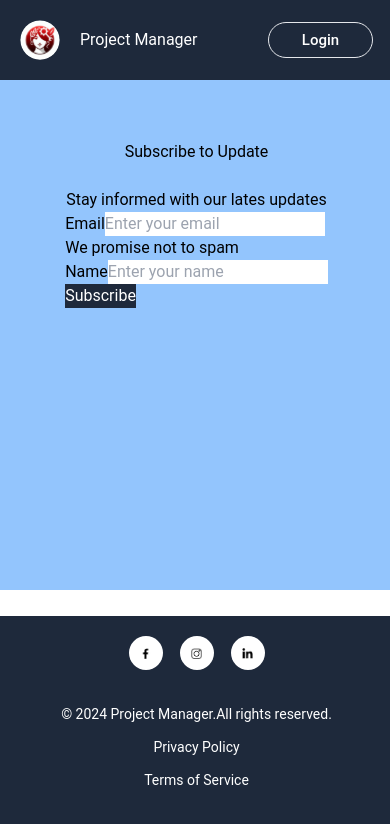
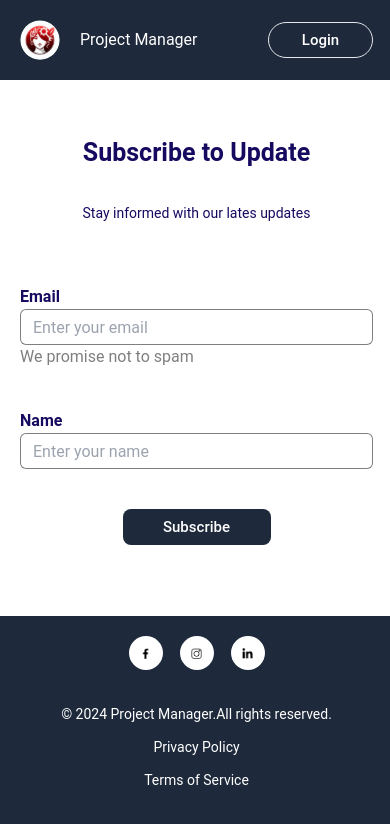
Before and after one commit to Tayling-Ng/desafio2-semana8-TIRex, a React (Vite) app: page / in a window 390 px wide. Shown: the top 824 px of the page. Built offline with nearby package versions, Linux system fonts and the light colour scheme.

Commit message:
feat: section 4 mobile-first layout

```diff
--- a/src/components/HomePage/Section4/Section4 .tsx
+++ b/src/components/HomePage/Section4/Section4 .tsx
@@ -1,35 +1,44 @@
-const HomeSec4 = () => {
+const Section4 = () => {
     return (
-        <section className="flex flex-col items-center w-[393px] h-[510px] py-[60px] bg-blue-300">
+        <section className="flex flex-col justify-center items-center w-[393px] h-[510px] py-[60px] bg-white gap-[60px]">
             <div className="flex flex-col items-center gap-[24px]">
-                <h1 className="">Subscribe to Update</h1>
-                <p className="">Stay informed with our lates updates</p>
+                <h1 className="text-[25px] leading-[48px] text-[#160A60] font-bold">
+                    Subscribe to Update
+                </h1>
+                <p className="text-[14px] leading-[24px] text-[#160A60]">
+                    Stay informed with our lates updates
+                </p>
             </div>
-            <div>
+            <div className="flex flex-col w-[353px] h-[256px] gap-10">
                 <form className="">
-                    <label htmlFor="email" className="">
+                    <label htmlFor="email" className="text-[#160A60] font-bold">
                         Email
                     </label>
                     <input
+                        className="w-[353px] h-[36px] rounded-[6px] border border-black border-opacity-50 px-3"
                         type="email"
                         id="email"
                         placeholder="Enter your email"
-                        className=""
                     />
-                    <div className="">We promise not to spam</div>
+                    <div className=" text-black opacity-50">
+                        We promise not to spam
+                    </div>
                 </form>
                 <form className="">
-                    <label htmlFor="name" className="">
+                    <label htmlFor="name" className="text-[#160A60] font-bold">
                         Name
                     </label>
                     <input
+                        className="w-[353px] h-[36px] rounded-[6px] border border-black border-opacity-50 px-3"
                         type="password"
                         id="password"
                         placeholder="Enter your name"
-                        className=""
                     />
                 </form>
-                <button className="bg-[#1E293B] text-white" type="submit">
+                <button
+                    className="flex justify-center items-center w-[148px] h-[36px] p-[12px] font-medium text-[15px] leading-[24px] rounded-[8px] bg-[#1E293B] text-white self-center"
+                    type="submit"
+                >
                     Subscribe
                 </button>
             </div>
@@ -37,4 +46,4 @@ const HomeSec4 = () => {
     );
 };
 
-export default HomeSec4;
+export default Section4;
```
